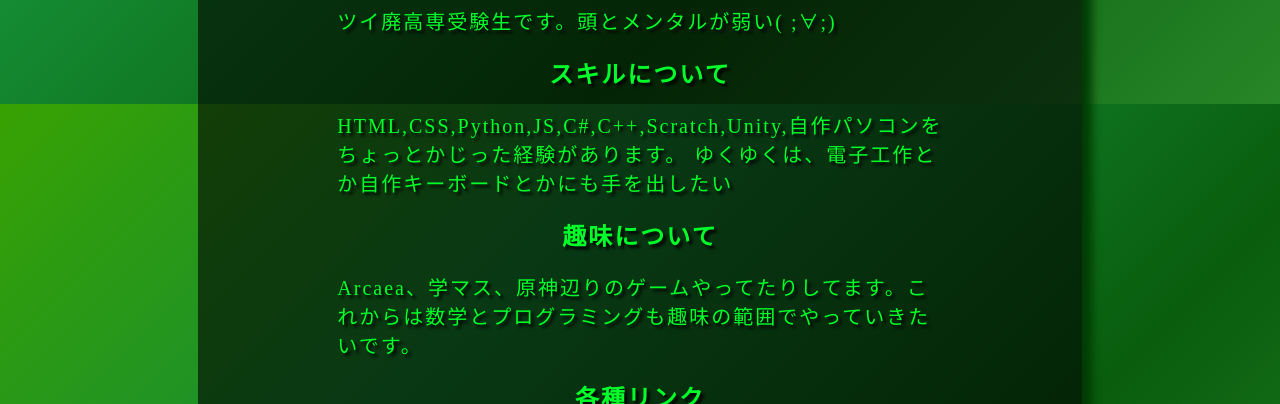
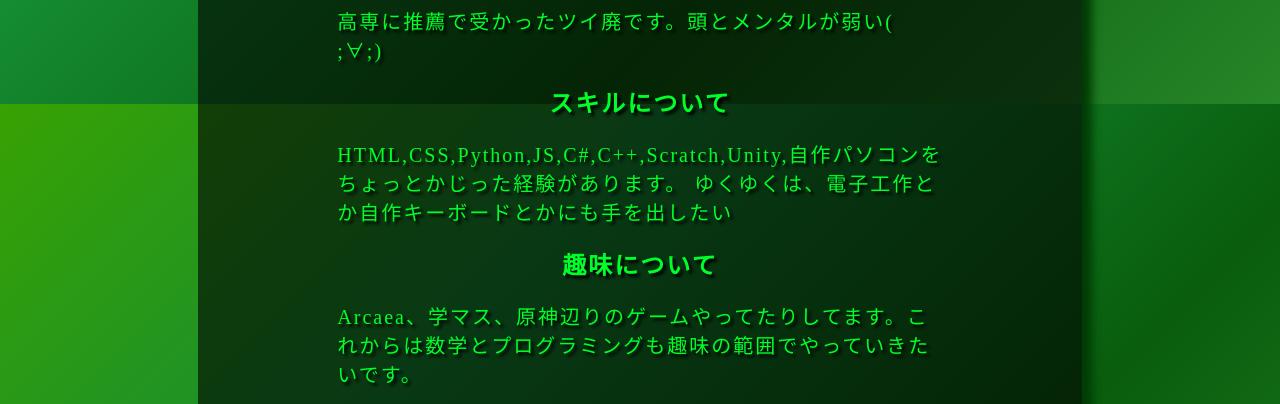
Before and after one commit to calpis25s/pislog, a plain HTML site: page index.html in a window 1280 px wide. Shown: the part 696-1100 px from the top of the page. Drawn offline with nearby package versions, Linux system fonts and the light colour scheme; a web font is replaced by a local one.

Commit message:
Update index.html

```diff
--- a/index.html
+++ b/index.html
@@ -24,7 +24,7 @@
         <img class="icon"src="icon.jpg">
         <div class="text">
             <h2>calpis_25sって何者？</h2>
-            <p>ツイ廃高専受験生です。頭とメンタルが弱い( ;∀;)
+            <p>高専に推薦で受かったツイ廃です。頭とメンタルが弱い( ;∀;)
             <h2>スキルについて</h2>
             <p>HTML,CSS,Python,JS,C#,C++,Scratch,Unity,自作パソコンをちょっとかじった経験があります。
             ゆくゆくは、電子工作とか自作キーボードとかにも手を出したい
```
